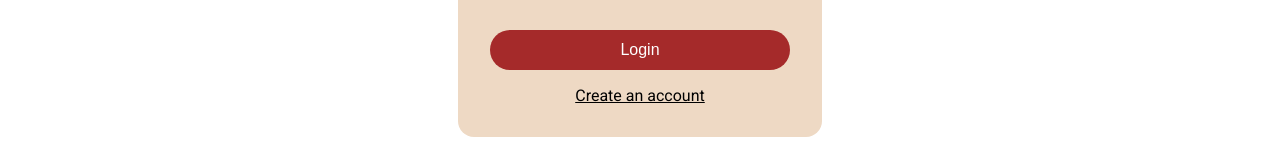
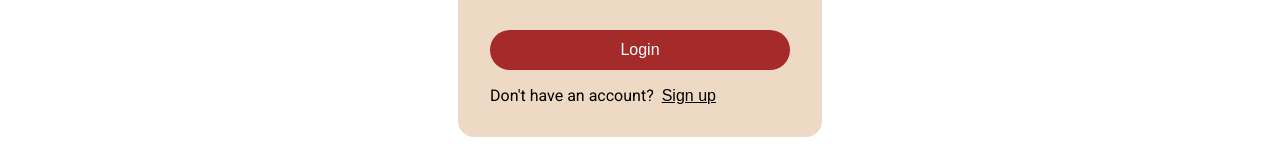
Before and after one commit to abdel-17/shopmania, a React (Vite) app: page /login in a window 1280 px wide. Shown: the part 429-589 px from the top of the page. Built offline with nearby package versions, Linux system fonts and the light colour scheme.

Commit message:
Added account registration to the login form

```diff
--- a/src/index.css
+++ b/src/index.css
@@ -51,6 +51,7 @@ body {
   color: black;
   background: none;
   border: none;
+  padding: 0px;
   font-size: 12pt;
 }
 
--- a/src/pages/login/Login.css
+++ b/src/pages/login/Login.css
@@ -8,14 +8,19 @@
   background-color: var(--container);
 }
 
-.password-label {
+.form-password-label {
   margin-top: 16px;
 }
 
-.login {
+.form-submit-button {
   margin-top: 32px;
 }
 
-.register {
+.form-helper-text {
   margin-top: 16px;
 }
+
+.form-hyperlink-text {
+  margin-left: 8px;
+  text-decoration: underline;
+}
--- a/src/pages/login/Login.tsx
+++ b/src/pages/login/Login.tsx
@@ -1,30 +1,37 @@
-import { Link } from "react-router-dom";
 import Root from "../Root";
 import "./Login.css";
+import { useState } from "react";
 
 function Login() {
+  const [isLoggingIn, setIsLoggingIn] = useState(true);
+  const toggle = () => setIsLoggingIn((value) => !value);
   return (
     <Root>
       <div className="fullscreen centered">
         <form className="login-form">
-          <label className="text-field-label" htmlFor="email">
+          <label htmlFor="email " className="text-field-label">
             Email
           </label>
-          <input name="email" className="text-field" type="email" />
+          <input name="email" type="email" className="text-field" />
 
-          <label className="password-label text-field-label" htmlFor="password">
+          <label htmlFor="password" className="form-password-label text-field-label">
             Password
           </label>
-          <input name="password" className="text-field" type="password" />
+          <input name="password" type="password" className="text-field" />
 
-          <button className="login filled-button" type="submit">
-            Login
+          <button type="submit" className="form-submit-button filled-button">
+            {isLoggingIn ? "Login" : "Create Account"}
           </button>
 
-          <div className="centered">
-            <Link to="/register" className="register text-button">
-              Create an account
-            </Link>
+          <div className="form-helper-text">
+            {isLoggingIn ? "Don't have an account?" : "Already have an account?"}
+            <button
+              type="button"
+              onClick={toggle}
+              className="form-hyperlink-text text-button"
+            >
+              {isLoggingIn ? "Sign up" : "Sign In"}
+            </button>
           </div>
         </form>
       </div>
```
